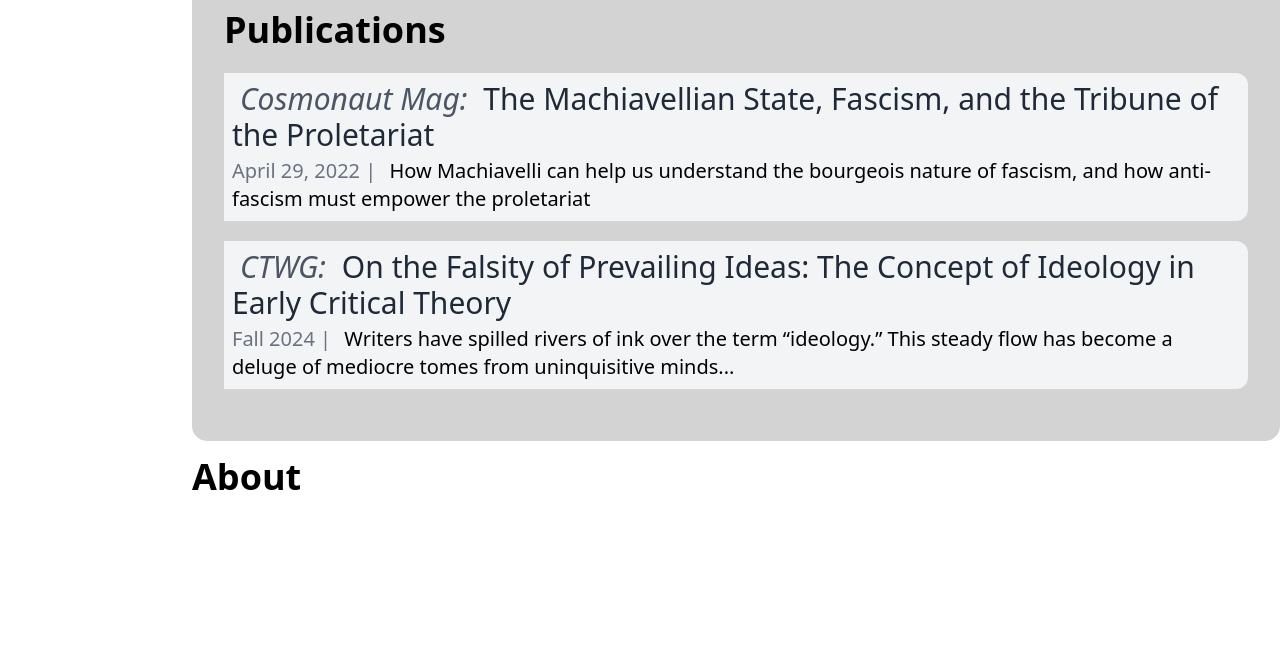
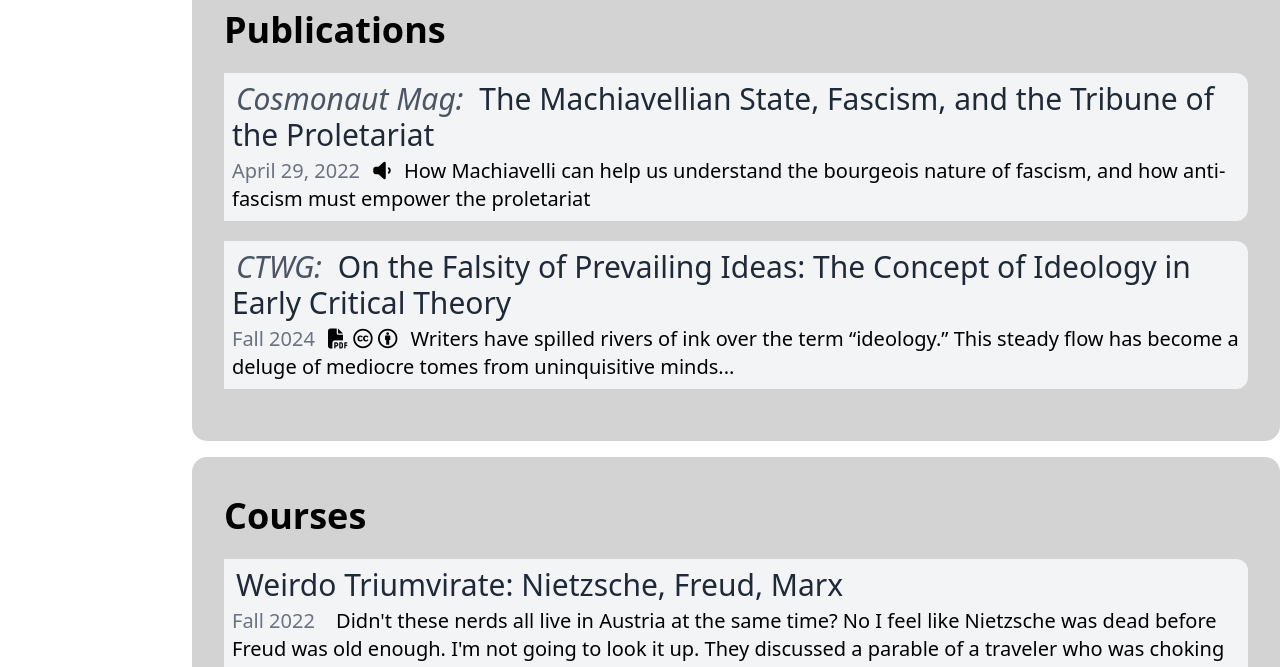
Before and after one commit to stensonowen/stomas, a SvelteKit app: page / in a window 1280 px wide. Shown: the part 279-946 px from the top of the page. Before the commit the page ends 808 px from the top, so only its background shows below. Built offline with nearby package versions, Linux system fonts and the light colour scheme.

Commit message:
content fluff

```diff
--- a/src/lib/card.svelte
+++ b/src/lib/card.svelte
@@ -1,18 +1,29 @@
 <script lang="ts">
+    import '@fortawesome/fontawesome-free/css/all.min.css'
     let pr = $props();
 </script>
 
 <div class="container bg-gray-100 text-xl p-2 rounded-r-xl mb-5">
-    <span class="text-3xl p-2">
+    <a class="text-3xl p-1" href={pr.link}>
         {#if pr.publisher}
             <span class="text-gray-600 italic pr-2"> {pr.publisher}: </span>
         {/if}
         <span class="text-gray-800"> {pr.title} </span>
-    </span>
+    </a>
     <p class="pt-1">
         {#if pr.date}
-            <span class="text-gray-500 pr-2"> {pr.date} | </span>
+            <span class="text-gray-500 pr-2"> {pr.date} </span>
         {/if}
-        <span> {pr.text} </span>
+        {#if pr.audio}
+            <i class="fa-solid fa-volume-low"></i>
+        {/if}
+        {#if pr.pdf}
+            <a href={pr.pdf}><i class="fa-solid fa-file-pdf"></i></a>
+        {/if}
+        {#if pr.creativecommons}
+            <i class="fa-brands fa-creative-commons"></i>
+            <i class="fa-brands {pr.creativecommons}"></i>
+        {/if}
+        <span class="pl-2"> {pr.text} </span>
     </p>
 </div>
--- a/src/routes/+page.svelte
+++ b/src/routes/+page.svelte
@@ -58,25 +58,38 @@
             <Card
                 publisher="Cosmonaut Mag"
                 title="The Machiavellian State, Fascism, and the Tribune of the Proletariat"
-                href="example.com"
+                link="example.com"
                 date="April 29, 2022"
                 text="How Machiavelli can help us understand the bourgeois nature of fascism, and how anti-fascism must empower the proletariat"
+                audio=true
             />
             <Card
                 publisher="CTWG"
                 title="On the Falsity of Prevailing Ideas: The Concept of Ideology in Early Critical Theory"
-                href="https://ctwgwebsite.github.io/projects/1_project/"
+                link="https://ctwgwebsite.github.io/projects/1_project/"
                 date="Fall 2024"
                 text="Writers have spilled rivers of ink over the term “ideology.” This steady flow has become a deluge of mediocre tomes from uninquisitive minds..."
+                pdf="https://ctwgwebsite.github.io/assets/pdf/journal/Margin_notes_1_final_full.pdf"
+                creativecommons="fa-creative-commons-by"
             />
         </div>
 
-        <div id="section1" class="mb-8">
+        <!-- COURSES -->
+        <div id="courses" class="section">
+            <h2> Courses </h2>
+            <Card
+                title="Weirdo Triumvirate: Nietzsche, Freud, Marx"
+                link="example.com"
+                date="Fall 2022"
+                text="Didn't these nerds all live in Austria at the same time? No I feel like Nietzsche was dead before Freud was old enough. I'm not going to look it up.
+                They discussed a parable of a traveler who was choking on his father's penis and had no choice but to bite it off. A spectre is fucking Europe."
+            />
+        </div>
 
-            <h2 class="text-4xl font-bold mb-4"> About </h2>
-
-            <p class="text-xl text-gray-700">
-            </p>
+        <!-- LINKS -->
+        <div id="links" class="section">
+            <h2> Links </h2>
+            <p> Soundcloud link, or montage of those albums you listen to on Fridays. Maybe embed a youtube video of playing Darude - Sandstorm on the guitar </p>
         </div>
     </div>
 
```
